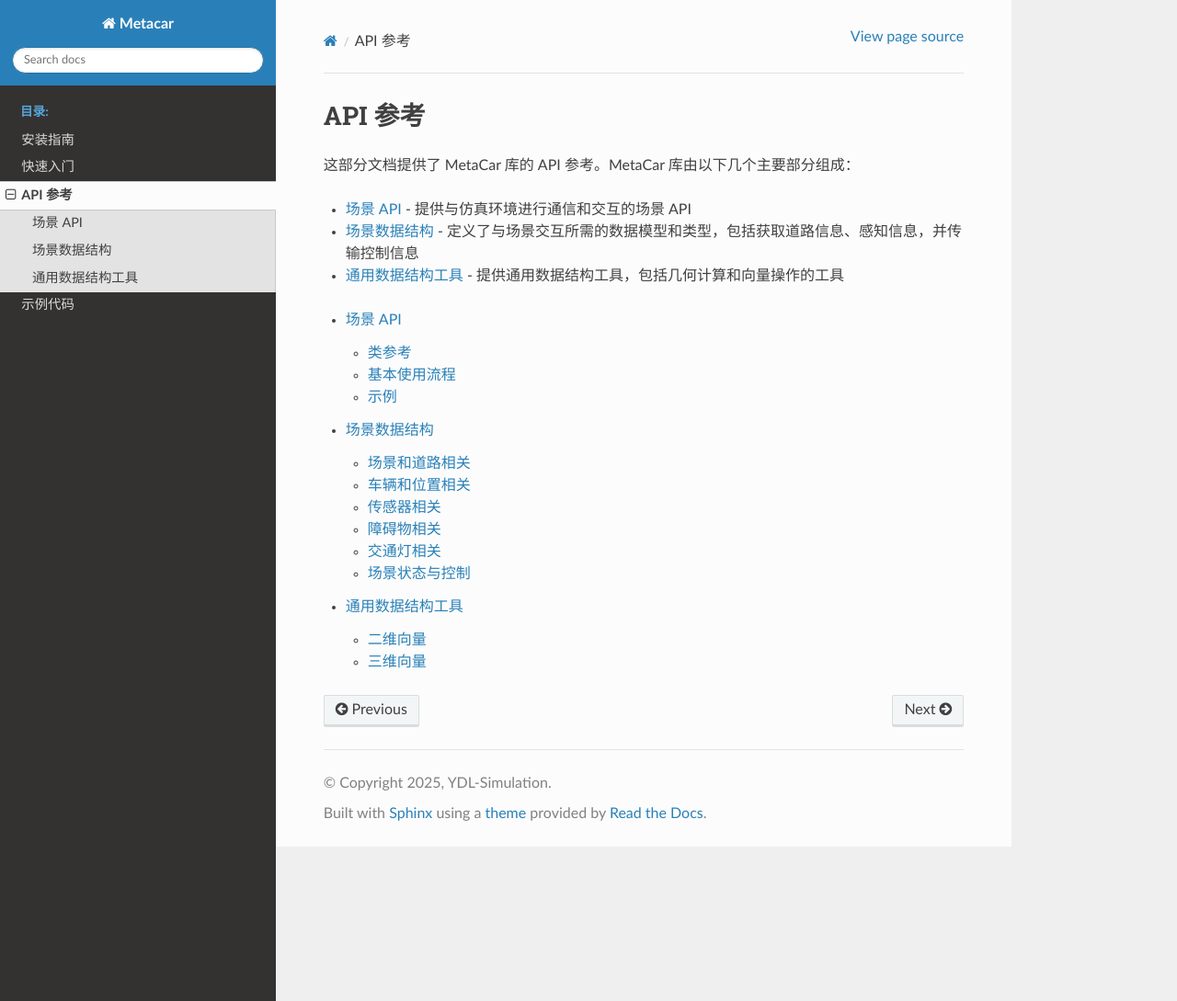
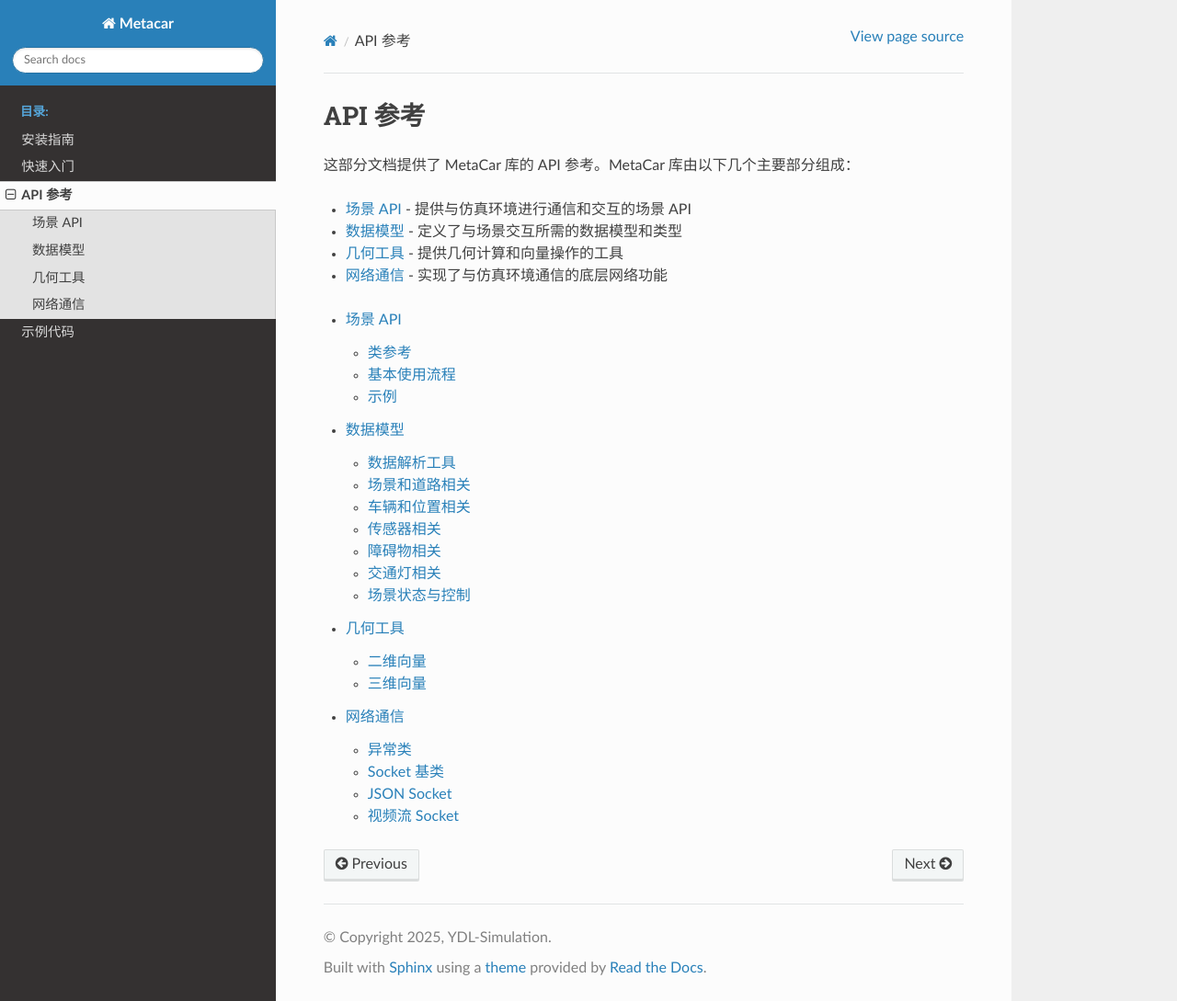
Before and after one commit to YDL-Simulation/autodrive_api_python, a Sphinx documentation site: the page built from docs/api/index.rst, in a window 1280 px wide and 1089 px high. Shown: the whole window at 92% size. Built offline with Sphinx 7.4.7 and the Read the Docs theme 3.1.0, drawn with Linux system fonts in a browser that asks for light colours.

Commit message:
Revert "修改API名称及说明"

```diff
--- a/docs/api/index.rst
+++ b/docs/api/index.rst
@@ -4,12 +4,14 @@ API 参考
 这部分文档提供了 MetaCar 库的 API 参考。MetaCar 库由以下几个主要部分组成：
 
 * :doc:`scene` - 提供与仿真环境进行通信和交互的场景 API
-* :doc:`scene_structs` - 定义了与场景交互所需的数据模型和类型，包括获取道路信息、感知信息，并传输控制信息
-* :doc:`common_utils` - 提供通用数据结构工具，包括几何计算和向量操作的工具
+* :doc:`models` - 定义了与场景交互所需的数据模型和类型
+* :doc:`geometry` - 提供几何计算和向量操作的工具
+* :doc:`sockets` - 实现了与仿真环境通信的底层网络功能
 
 .. toctree::
    :maxdepth: 2
 
    scene
-   scene_structs
-   common_utils
+   models
+   geometry
+   sockets
--- a/metacar/__init__.py
+++ b/metacar/__init__.py
@@ -12,6 +12,7 @@ from .models import (
     RoadInfo,
     SceneStaticData,
     PoseGnss,
+    DataGnss,
     GearMode,
     MainVehicleInfo,
     CamaraInfo,
```
Also changed, not shown: docs/api/geometry.rst (renamed from docs/api/common_utils.rst, +4 -9 lines), docs/api/models.rst (renamed from docs/api/scene_structs.rst, +23 -10 lines), docs/api/sockets.rst (added, +49 -0 lines), 1 other file.
